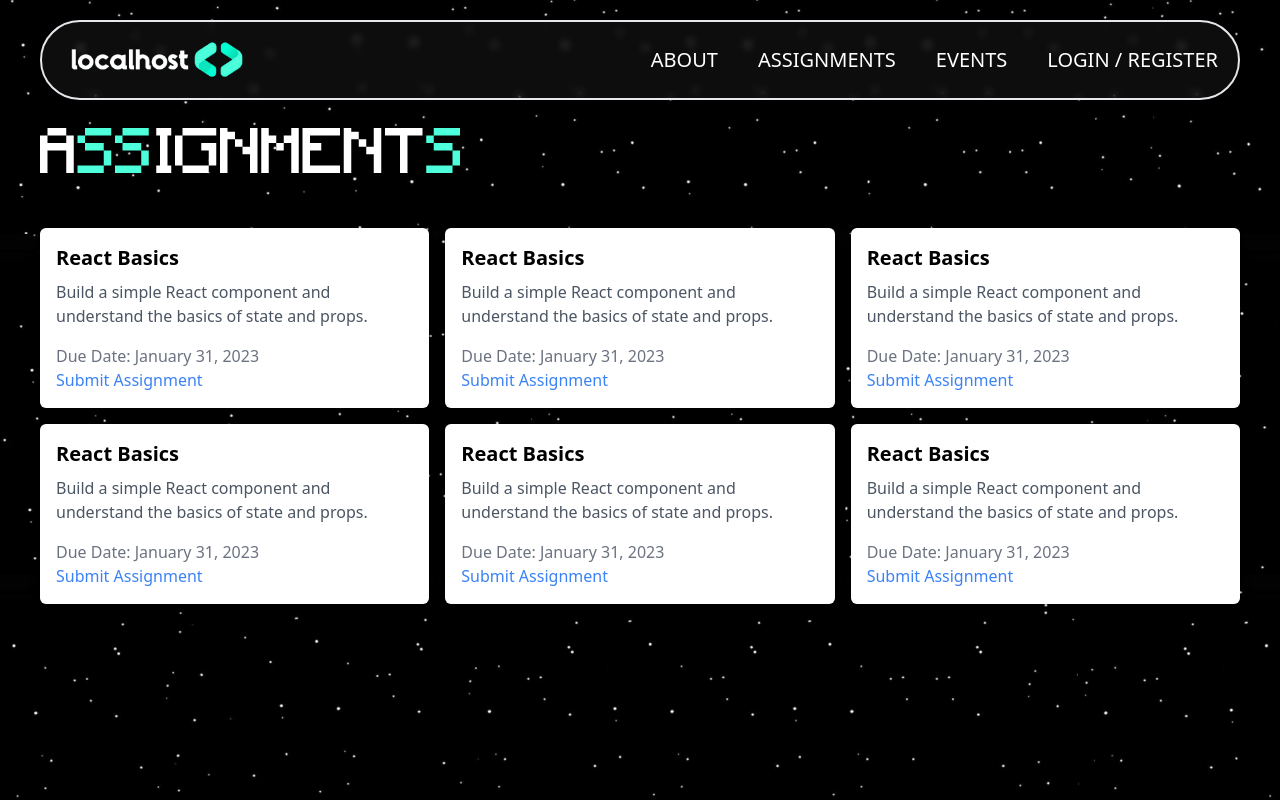
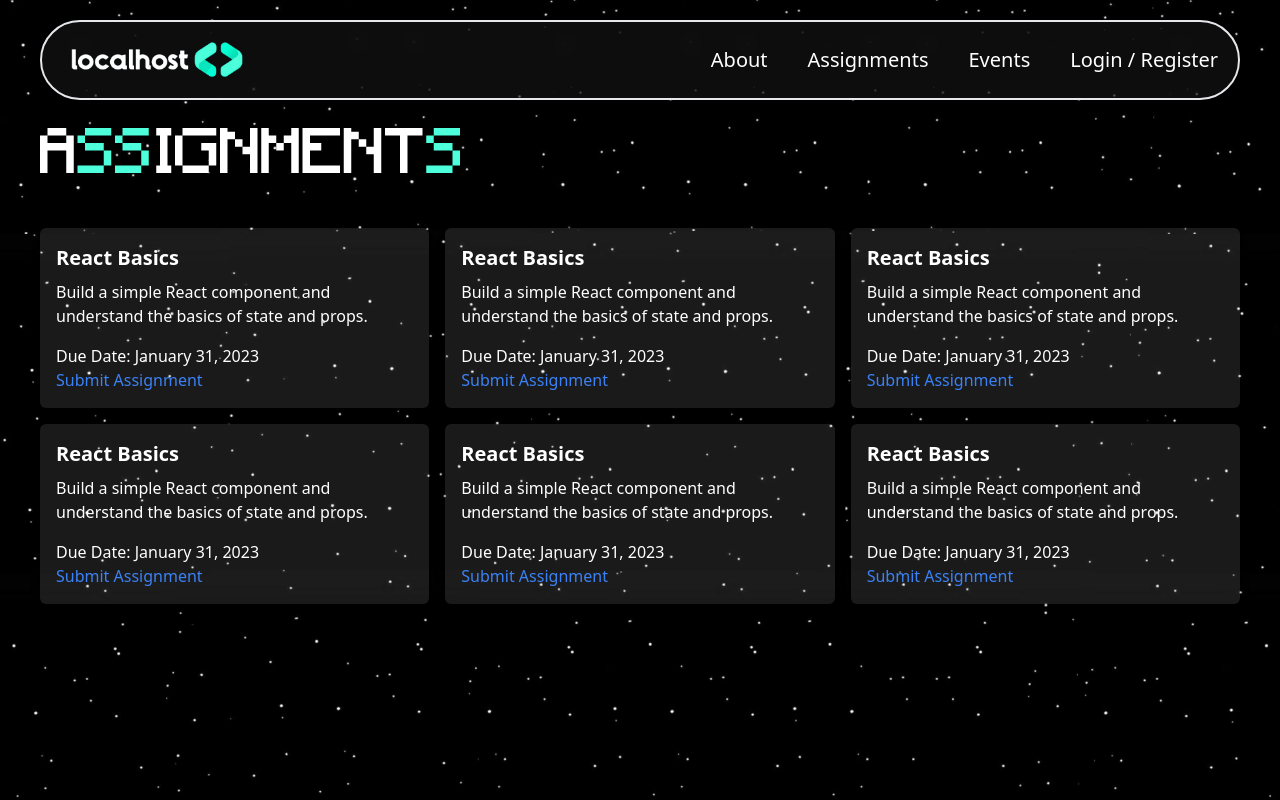
Before and after one commit to anmolyadav-dev/localhost-website, a Next.js app: page /assignments in a window 1280 px wide. Built offline with nearby package versions, Linux system fonts and the light colour scheme; no server answers.

Commit message:
navbar responsive and 2yrcore member link

```diff
--- a/app/about/page.tsx
+++ b/app/about/page.tsx
@@ -1,7 +1,7 @@
 const page = () => {
   return (
     <div className="bg-bg-star bg-cover min-h-screen bg-left lg:bg-center">
-      <h2 className="font-[mine] text-6xl text-white pt-32 pb-10 px-10">
+      <h2 className="font-[mine] text-4xl lg:text-6xl text-white pt-32 pb-5 lg:pb-10 px-10">
         <span className="text-[#4DFFDB]">ABOUT</span> LOCALHOST
       </h2>
 
--- a/app/assignments/[assignmentId]/page.tsx
+++ b/app/assignments/[assignmentId]/page.tsx
@@ -27,11 +27,11 @@ const Page = () => {
         <h2 className="font-[mine] text-4xl text-white mb-6 pt-32">
           Submit Assignment #{assignmentId}
         </h2>
-        <div className="max-w-md mx-auto bg-white p-6 rounded-md shadow-md">
+        <div className="max-w-md mx-auto bg-white bg-opacity-10 p-6 rounded-md shadow-md">
           {/* GitHub Link Submission Form */}
           <label
             htmlFor="githublink"
-            className="block text-sm font-medium text-gray-700 mb-2"
+            className="block text-sm font-medium text-white mb-2"
           >
             Your GitHub Link:
           </label>
--- a/app/assignments/page.tsx
+++ b/app/assignments/page.tsx
@@ -44,7 +44,7 @@ const assignmentsData = [
 const Page = () => {
   return (
     <div className="bg-bg-star bg-cover min-h-screen bg-left lg:bg-center">
-      <h2 className="font-[mine] text-6xl text-white pt-32 px-10">
+      <h2 className="font-[mine] text-4xl lg:text-6xl text-white pt-32 px-10">
         A<span className="text-[#4DFFDB]">SS</span>IGNMENT
         <span className="text-[#4DFFDB]">S</span>
       </h2>
--- a/app/components/AssignmentCard.tsx
+++ b/app/components/AssignmentCard.tsx
@@ -14,11 +14,13 @@ const AssignmentCard = ({
   assignmentId,
 }: AssignmentCardProps) => {
   return (
-    <div className="bg-white shadow-lg rounded-md overflow-hidden">
+    <div className="bg-white bg-opacity-10 shadow-lg rounded-md overflow-hidden">
       <div className="p-4">
-        <h2 className="text-xl font-semibold mb-2">{assignmentTitle}</h2>
-        <p className="text-gray-600 mb-4">{assignmentDescription}</p>
-        <p className="text-gray-500">Due Date: {dueDate}</p>
+        <h2 className="text-xl text-white font-semibold mb-2">
+          {assignmentTitle}
+        </h2>
+        <p className="text-white mb-4">{assignmentDescription}</p>
+        <p className="text-white">Due Date: {dueDate}</p>
         <Link
           href={`/assignments/${assignmentId}`}
           className="text-blue-500 hover:underline"
--- a/app/components/Navbar.tsx
+++ b/app/components/Navbar.tsx
@@ -1,17 +1,19 @@
+// Import statements remain the same
 "use client";
 import axios from "axios";
 import Image from "next/image";
 import Link from "next/link";
 import { useEffect, useState } from "react";
+import { GiHamburgerMenu } from "react-icons/gi";
+import { IoMdClose } from "react-icons/io";
 
 const Navbar = () => {
   const [user, setUser] = useState(null);
+  const [mobileMenuOpen, setMobileMenuOpen] = useState(false);
 
-  // Function to fetch user details
   const getUserDetails = async () => {
     try {
       const res = await axios.get("/api/me");
-      console.log(res.data);
       setUser(res.data.data.username);
     } catch (error) {
       console.error("Error fetching user details:", error);
@@ -22,37 +24,94 @@ const Navbar = () => {
     getUserDetails();
   }, []);
 
+  const toggleMobileMenu = () => {
+    setMobileMenuOpen(!mobileMenuOpen);
+  };
+  const closeMobileMenu = () => {
+    setMobileMenuOpen(false);
+  };
   return (
-    // For PC and Tab View
-    <div className="px-10 py-5">
-      <header className="navbar h-20 border-2 rounded-full bg-slate-100 bg-opacity-5 backdrop-blur-sm text-white flex justify-between items-center md:px-5 md:text-xl">
+    <div className="px-3 lg:px-10 py-5">
+      {/* Mobile Menu */}
+      <div className="lg:hidden">
+        <div className="flex justify-between bg-slate-400 px-5 rounded-full bg-opacity-20 py-3 items-center backdrop-blur-md border-2">
+          <Link href="/">
+            <Image src="/images/logo.png" alt="Logo" width={192} height={32} />
+          </Link>
+          <button
+            title="menuicon"
+            className="text-white focus:outline-none"
+            onClick={toggleMobileMenu}
+          >
+            <GiHamburgerMenu size={30} />
+          </button>
+        </div>
+        {mobileMenuOpen && (
+          <div className="fixed inset-0 bg-black z-50 h-screen flex items-center justify-center text-white">
+            <div className="absolute top-10 right-8">
+              <button
+                title="closeicon"
+                className="text-white focus:outline-none"
+                onClick={toggleMobileMenu}
+              >
+                <IoMdClose size={30} />
+              </button>
+            </div>
+            <ul className="flex flex-col gap-4 text-xl">
+              <Link href="/about" onClick={closeMobileMenu}>
+                <li className="hover:text-[#4DFFDB] cursor-pointer">About</li>
+              </Link>
+              <Link href="/assignments" onClick={closeMobileMenu}>
+                <li className="hover:text-[#4DFFDB] cursor-pointer">
+                  Assignments
+                </li>
+              </Link>
+              <Link href="/events" onClick={closeMobileMenu}>
+                <li className="hover:text-[#4DFFDB] cursor-pointer">Events</li>
+              </Link>
+              {user ? (
+                <Link href="/profile" onClick={closeMobileMenu}>
+                  <li className="hover:text-[#4DFFDB] cursor-pointer capitalize">
+                    {user}
+                  </li>
+                </Link>
+              ) : (
+                <Link href="/login" onClick={closeMobileMenu}>
+                  <li className="hover:text-[#4DFFDB] cursor-pointer">
+                    Login / Register
+                  </li>
+                </Link>
+              )}
+            </ul>
+          </div>
+        )}
+      </div>
+
+      {/* Desktop Menu */}
+      <header className="hidden lg:flex justify-between items-center md:px-5 md:text-xl navbar h-20 border-2 rounded-full bg-slate-100 bg-opacity-5 backdrop-blur-md text-white">
         <Link href="/">
           <Image src="/images/logo.png" alt="Logo" width={192} height={32} />
         </Link>
-
-        <ul className="hidden lg:flex gap-10">
+        <ul className="flex gap-10">
           <Link href="/about">
-            <li className="hover:text-[#4DFFDB] cursor-pointer">ABOUT</li>
+            <li className="hover:text-[#4DFFDB] cursor-pointer">About</li>
           </Link>
           <Link href="/assignments">
-            <li className="hover:text-[#4DFFDB] cursor-pointer">ASSIGNMENTS</li>
+            <li className="hover:text-[#4DFFDB] cursor-pointer">Assignments</li>
           </Link>
           <Link href="/events">
-            <li className="hover:text-[#4DFFDB] cursor-pointer">EVENTS</li>
+            <li className="hover:text-[#4DFFDB] cursor-pointer">Events</li>
           </Link>
-          {/* <Link href="/sessions">
-            <li className="hover:text-[#4DFFDB] cursor-pointer">SESSIONS</li>
-          </Link> */}
           {user ? (
             <Link href="/profile">
-              <li className="hover:text-[#4DFFDB] cursor-pointer">
+              <li className="hover:text-[#4DFFDB] cursor-pointer capitalize">
                 {user}
               </li>
             </Link>
           ) : (
             <Link href="/login">
               <li className="hover:text-[#4DFFDB] cursor-pointer">
-                LOGIN / REGISTER
+                Login / Register
               </li>
             </Link>
           )}
--- a/app/events/page.tsx
+++ b/app/events/page.tsx
@@ -27,7 +27,7 @@ const eventsData = [
 const Page = () => {
   return (
     <div className="bg-bg-star bg-cover min-h-screen bg-left lg:bg-center">
-      <h2 className="font-[mine] text-6xl text-white pt-32 px-10">
+      <h2 className="font-[mine] text-4xl lg:text-6xl text-white pt-32 px-10">
         E<span className="text-[#4DFFDB]">V</span>ENTS
       </h2>
 
--- a/app/login/page.tsx
+++ b/app/login/page.tsx
@@ -33,7 +33,7 @@ const LoginPage = () => {
 
   return (
     <div className="bg-bg-star bg-cover min-h-screen bg-left lg:bg-center">
-      <div className="flex flex-col">
+      <div className="flex flex-col px-3">
         <div className="flex items-center justify-center h-screen">
           <Formik
             initialValues={{ email: "", password: "" }}
--- a/app/sessions/page.tsx
+++ b/app/sessions/page.tsx
@@ -1,7 +1,7 @@
 const page = () => {
   return (
     <div className="bg-bg-star bg-cover min-h-screen bg-left lg:bg-center">
-      <h2 className="font-[mine] text-6xl text-white py-32 px-10">
+      <h2 className="font-[mine] text-4xl lg:text-6xl text-white py-32 px-10">
         <span className="text-[#4DFFDB]">S</span>E
         <span className="text-[#4DFFDB]">SS</span>ION
         <span className="text-[#4DFFDB]">S</span>
--- a/app/signup/page.tsx
+++ b/app/signup/page.tsx
@@ -42,7 +42,7 @@ const SignupPage = () => {
 
   return (
     <div className="bg-bg-star bg-cover min-h-screen bg-left lg:bg-center">
-      <div className="flex items-center justify-center h-screen pt-20">
+      <div className="flex items-center justify-center h-screen pt-20 px-3">
         <Formik
           initialValues={{
             username: "",
```
Also changed, not shown: app/components/Team.tsx (+26 -6 lines).
